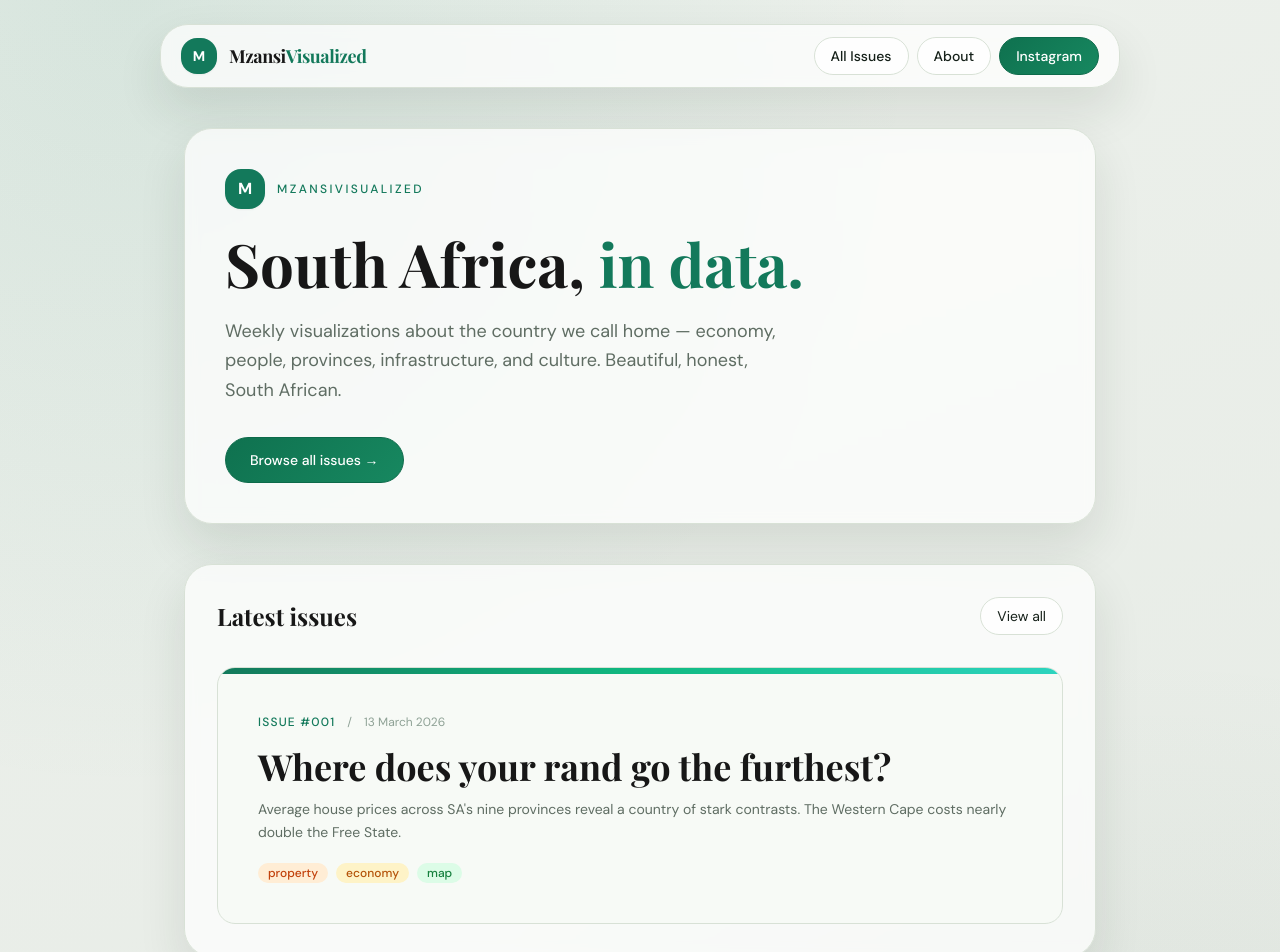
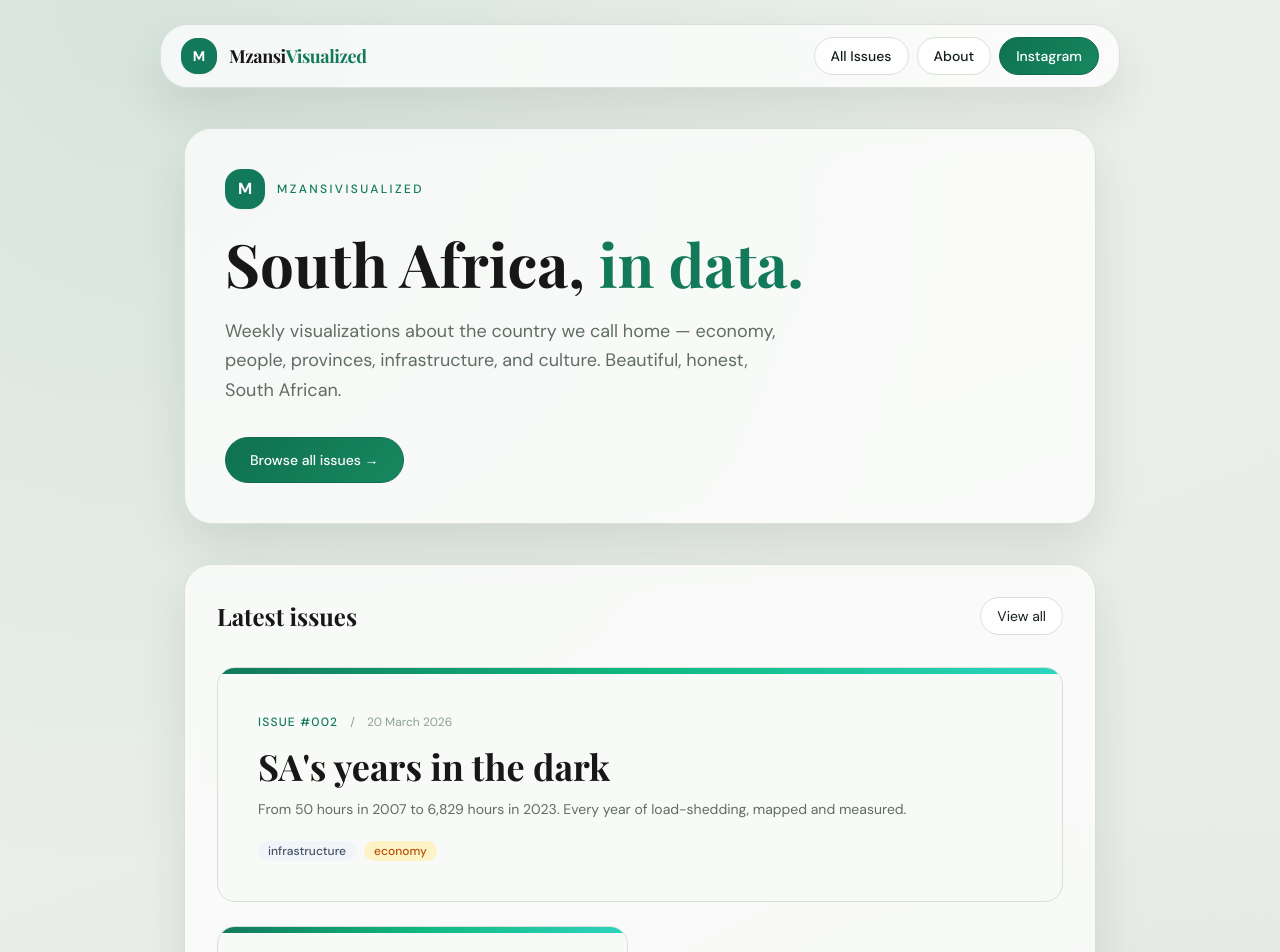
Before and after one commit to Collin-1/MzansiVisualised, a Next.js app: page / in a window 1280 px wide. Shown: the top 952 px of the page. Built offline with nearby package versions, Linux system fonts and the light colour scheme; a web font is replaced by a local one.

Commit message:
update pakage.json

```diff
--- a/data/issues.ts
+++ b/data/issues.ts
@@ -8,36 +8,46 @@
 // Flask equivalent: your SQLAlchemy models + seed data.
 
 export type Tag =
-  | 'property'
-  | 'economy'
-  | 'people'
-  | 'infrastructure'
-  | 'culture'
-  | 'map'
+  | "property"
+  | "economy"
+  | "people"
+  | "infrastructure"
+  | "culture"
+  | "map";
 
 export interface Issue {
-  slug:        string      // URL identifier: /issues/province-house-prices
-  number:      number      // Issue #001, #002 …
-  title:       string
-  deck:        string      // Short description shown on cards and in meta tags
-  publishedAt: string      // ISO date string: "2026-03-13"
-  tags:        Tag[]
-  component:   string      // Which visualization component to render (see below)
-  featured:    boolean     // Show on homepage hero?
+  slug: string; // URL identifier: /issues/province-house-prices
+  number: number; // Issue #001, #002 …
+  title: string;
+  deck: string; // Short description shown on cards and in meta tags
+  publishedAt: string; // ISO date string: "2026-03-13"
+  tags: Tag[];
+  component: string; // Which visualization component to render (see below)
+  featured: boolean; // Show on homepage hero?
 }
 
 // ── Issue registry ────────────────────────────────────────────────────────────
 // Add a new object here each week. The site auto-updates.
 export const issues: Issue[] = [
   {
-    slug:        'province-house-prices',
-    number:      1,
-    title:       'Where does your rand go the furthest?',
-    deck:        'Average house prices across SA\'s nine provinces reveal a country of stark contrasts. The Western Cape costs nearly double the Free State.',
-    publishedAt: '2026-03-13',
-    tags:        ['property', 'economy', 'map'],
-    component:   'ProvinceHousePrices',
-    featured:    true,
+    slug: "province-house-prices",
+    number: 1,
+    title: "Where does your rand go the furthest?",
+    deck: "Average house prices across SA's nine provinces reveal a country of stark contrasts. The Western Cape costs nearly double the Free State.",
+    publishedAt: "2026-03-13",
+    tags: ["property", "economy", "map"],
+    component: "ProvinceHousePrices",
+    featured: true,
+  },
+  {
+    slug: "load-shedding-history",
+    number: 2,
+    title: "SA's years in the dark",
+    deck: "From 50 hours in 2007 to 6,829 hours in 2023. Every year of load-shedding, mapped and measured.",
+    publishedAt: "2026-03-20",
+    tags: ["infrastructure", "economy"],
+    component: "LoadSheddingHistory",
+    featured: false,
   },
   // ── Add future issues below ────────────────────────────────────────────────
   // {
@@ -50,23 +60,24 @@ export const issues: Issue[] = [
   //   component:   'GdpByProvince',
   //   featured:    false,
   // },
-]
+];
 
 // ── Helper functions (like Flask db.session.query()) ──────────────────────────
 
 /** Returns all issues sorted newest first */
 export function getAllIssues(): Issue[] {
   return [...issues].sort(
-    (a, b) => new Date(b.publishedAt).getTime() - new Date(a.publishedAt).getTime()
-  )
+    (a, b) =>
+      new Date(b.publishedAt).getTime() - new Date(a.publishedAt).getTime(),
+  );
 }
 
 /** Returns a single issue by its URL slug */
 export function getIssueBySlug(slug: string): Issue | undefined {
-  return issues.find(i => i.slug === slug)
+  return issues.find((i) => i.slug === slug);
 }
 
 /** Returns the featured issue for the homepage hero */
 export function getFeaturedIssue(): Issue | undefined {
-  return issues.find(i => i.featured)
+  return issues.find((i) => i.featured);
 }
--- a/package.json
+++ b/package.json
@@ -10,6 +10,7 @@
   },
   "dependencies": {
     "@mapbox/geojson-rewind": "^0.5.2",
+    "chart.js": "^4.5.1",
     "clsx": "^2.1.1",
     "d3-geo": "^3.1.0",
     "next": "14.2.3",
```
Also changed, not shown: 1 other file (tests, documents, lock files or other folders).
